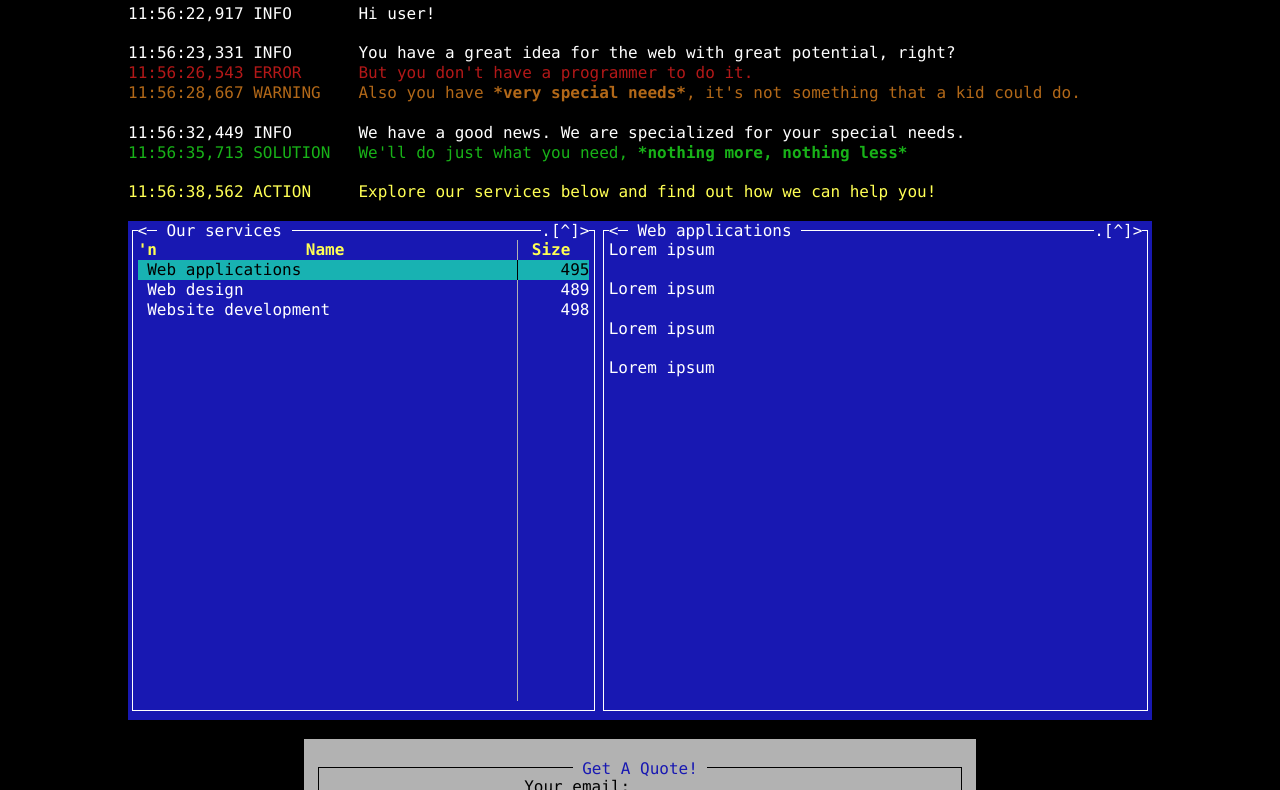
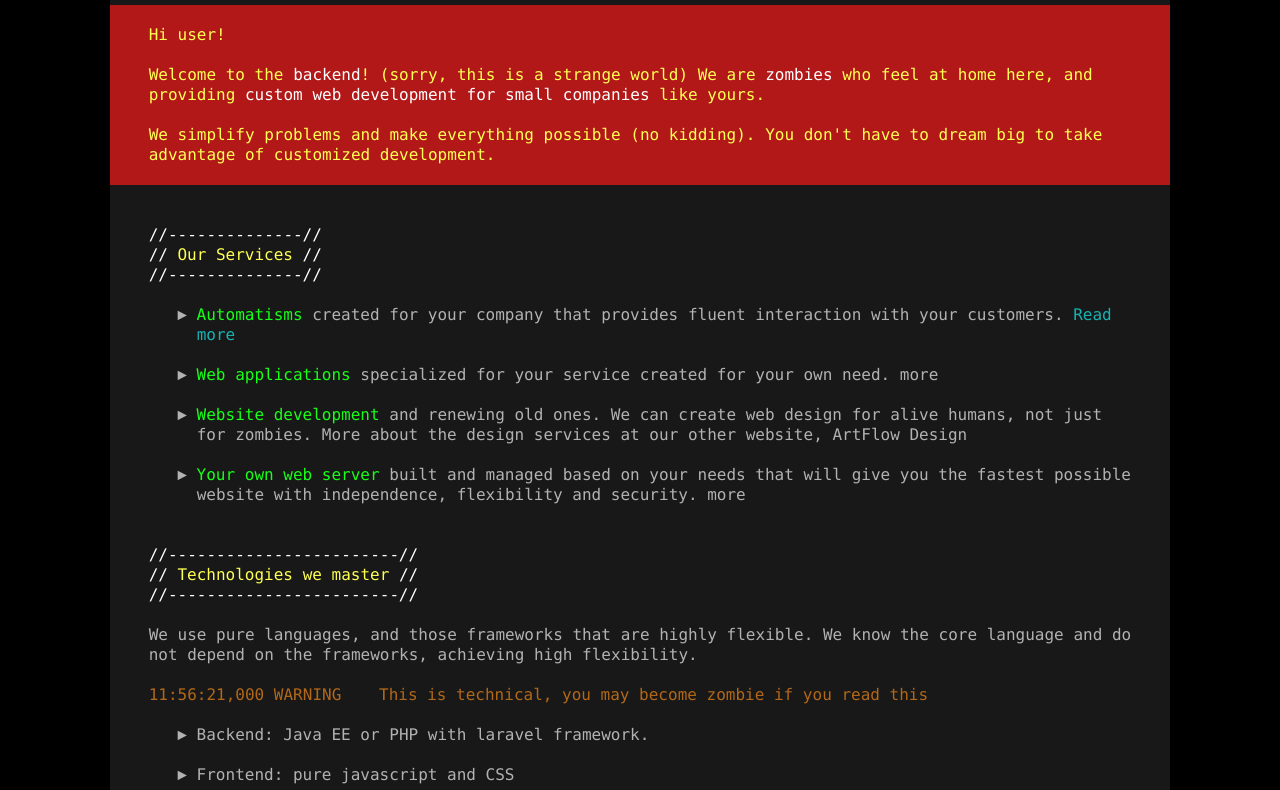
Before and after one commit to ferenci84/dps-website-mc-style_dps-prototype, a plain HTML site: page index.html in a window 1280 px wide. Shown: the part 75-865 px from the top of the page. Drawn offline with Linux system fonts and the light colour scheme.

Commit message:
2018-07-19 15:56

```diff
--- a/index.html
+++ b/index.html
@@ -3,13 +3,16 @@
 <head>
     <meta charset="UTF-8">
     <title>DPS prototype</title>
-    <link rel="stylesheet" href="styles/style.css" />
+    <meta name="viewport" content="width=device-width, initial-scale=1">
+    <link rel="stylesheet" href="styles/style2.css" />
     <script src="scripts/index.js"></script>
 </head>
 <body>
+
+    <div class="main-container">
+
     <header>
         <nav>
-            <div class="logo">Dynamic programming solutions</div>
             <ul>
                 <li><a href="#">Home</a></li>
                 <li><a>Services</a>
@@ -25,77 +28,71 @@
                 <li><a href="#">Get A Quote</a></li>
             </ul>
         </nav>
+    </header>
 
-        <div class="tagline">
-            <h1><span class="log tagline">Web development for your unique needs</span></h1>
+    <div class="container logo">
+        <h1>Dynamic Programming Solutions</h1>
+    </div>
+
+    <article class="container main">
+        <div class="red-box">
+            <p>Hi user!</p>
+            <p>Welcome to the <em>backend</em>! (sorry, this is a strange world) We are <em>zombies</em> who feel at home here, and
+                providing <em>custom web development for small companies</em> like yours.</p>
+            <p>We simplify problems and make everything possible (no kidding). You don't have to dream big to take
+                advantage of customized development.</p>
         </div>
-    </header>
-    <div class="container">
-        <div class="content">
 
-            <p><span class="log info">Hi user!</span></p>
-            <p>
-                <span class="log info">You have a great idea for the web with great potential, right?</span>
-                <span class="log error">But you don't have a programmer to do it.</span>
-                <span class="log warning">Also you have <em>very special needs</em>, it's not something that a kid could do.</span>
+        <div class="main-content">
+            <h2>Our Services</h2>
+            <ul>
+                <li><em>Automatisms</em> created for your company that provides fluent interaction
+                    with your customers. <a href="#">Read more</a></li>
 
-            </p>
-            <p>
-                <span class="log info">We have a good news. We are specialized for your special needs.</span>
-                <span class="log solution">We'll do just what you need, <em>nothing more, nothing less</em></span>
-            </p>
-            <p class="log action">Explore our services below and find out how we can help you!</p>
-        </div>
-    </div>
-    <div class="container">
-        <div class="two-box services">
-            <div class="box listing">
-                <header>
-                    <h1>Our services</h1>
-                </header>
-                <div class="list">
-                    <header><div></div><div></div></header>
-                    <ul class="page-list">
-                        <li><a class="page-selector selected" href="#web-applications"><div>Web applications</div><div data-size=""></div><!--<div data-modify-time="Jun  8 06:36"></div>--></a></li>
-                        <li><a class="page-selector" href="#web-design"><div>Web design</div><div data-size=""></div><!--<div data-modify-time="Jun  8 06:36"></div>--></a></li>
-                        <li><a class="page-selector" href="#website-development"><div>Website development</div><div data-size=""></div><!--<div data-modify-time="Jun  8 06:36"></div>--></a></li>
-                    </ul>
-                    <div class="placeholder"><div></div><div></div><!--<div></div>--></div>
-                </div>
-            </div>
-            <div class="box description" id="web-applications">
-                <header>
-                    <h2>Web applications</h2>
-                </header>
-                <div class="article">
-                    <p>Lorem ipsum</p>
-                    <p>Lorem ipsum</p>
-                    <p>Lorem ipsum</p>
-                    <p>Lorem ipsum</p>
-                </div>
-            </div>
-            <div class="box description" id="web-design">
-                <header>
-                    <h2>Web design</h2>
-                </header>
-                <div class="article">
-                    <p>Lorem ipsum</p>
-                    <p>Lorem ipsum</p>
-                    <p>Lorem ipsum</p>
-                    <p>Lorem ipsum</p>
-                </div>
-            </div>
-            <div class="box description" id="website-development">
-                <header>
-                    <h2>Website development</h2>
-                </header>
-                <div class="article">
-                    <p>Lorem ipsum</p>
-                    <p>Lorem ipsum</p>
-                    <p>Lorem ipsum</p>
-                    <p>Lorem ipsum</p>
-                </div>
-            </div>
+                <li><em>Web applications</em> specialized for your service created for your own need. more</li>
+
+                <li><em>Website development</em> and renewing old ones. We can create web design for alive humans, not
+                    just for zombies. More about the design services at our other website, ArtFlow Design</li>
+
+                <li><em>Your own web server</em> built and managed based on your needs that will give you the fastest
+                    possible website with independence, flexibility and security. more</li>
+            </ul>
+
+            <h2>Technologies we master</h2>
+
+            <p>We use pure languages, and those frameworks that are highly flexible. We know the core language and
+                do not depend on the frameworks, achieving high flexibility.</p>
+
+            <p><span class="log warning">This is technical, you may become zombie if you read this</span></p>
+
+            <ul>
+
+                <li>Backend: Java EE or PHP with laravel framework.</li>
+
+                <li>Frontend: pure javascript and CSS</li>
+
+                <li>Servers: Ubuntu linux server on Amazon AWS EC2</li>
+
+                <li>Database: MySQL and PostgreSQL</li>
+
+            </ul>
+
+            <h2>Everything based on your specific needs</h2>
+
+            <p>We do not use inflexible prebuilt systems. Instead, we do everything based on your own needs in KISS
+                way: keep it stupid simple. You get everything you need, and nothing that you don't.</p>
+
+            <h2>We are a small team</h2>
+
+            <p>Your project will not be lost among 3rd class programmers in a big company. We have just a few team
+            members with complementing skills, who master their own field, thus your project will be handled
+                firsthand by the top developers.</p>
+
+            <h2>Get a quote</h2>
+
+            <p>Tell us what you need. We will get back to you with specific questions and will provide pricing for
+                the project. You will get an answer within 24 hours during business days.</p>
+
         </div>
 
         <div class="form-container">
@@ -123,7 +120,11 @@
                 </div>
             </form>
         </div>
-    </div>
+
+    </article>
+
+    <div class="container can-stretch"></div>
+
     <footer>
         <nav>
             <ul>
@@ -135,5 +136,7 @@
             </ul>
         </nav>
     </footer>
+
+    </div>
 </body>
 </html>
--- /dev/null
+++ b/styles/pagewidth.css
@@ -0,0 +1,239 @@
+body, .main-container {
+  min-width: 298.592px; }
+
+.main-container {
+  max-width: 298.592px; }
+
+@media (min-width: 298.592px) {
+  .main-container {
+    max-width: 298.592px; } }
+@media (min-width: 308.224px) {
+  .main-container {
+    max-width: 308.224px; } }
+@media (min-width: 317.856px) {
+  .main-container {
+    max-width: 317.856px; } }
+@media (min-width: 327.488px) {
+  .main-container {
+    max-width: 327.488px; } }
+@media (min-width: 337.12px) {
+  .main-container {
+    max-width: 337.12px; } }
+@media (min-width: 346.752px) {
+  .main-container {
+    max-width: 346.752px; } }
+@media (min-width: 356.384px) {
+  .main-container {
+    max-width: 356.384px; } }
+@media (min-width: 366.016px) {
+  .main-container {
+    max-width: 366.016px; } }
+@media (min-width: 375.648px) {
+  .main-container {
+    max-width: 375.648px; } }
+@media (min-width: 385.28px) {
+  .main-container {
+    max-width: 385.28px; } }
+@media (min-width: 394.912px) {
+  .main-container {
+    max-width: 394.912px; } }
+@media (min-width: 404.544px) {
+  .main-container {
+    max-width: 404.544px; } }
+@media (min-width: 414.176px) {
+  .main-container {
+    max-width: 414.176px; } }
+@media (min-width: 423.808px) {
+  .main-container {
+    max-width: 423.808px; } }
+@media (min-width: 433.44px) {
+  .main-container {
+    max-width: 433.44px; } }
+@media (min-width: 443.072px) {
+  .main-container {
+    max-width: 443.072px; } }
+@media (min-width: 452.704px) {
+  .main-container {
+    max-width: 452.704px; } }
+@media (min-width: 462.336px) {
+  .main-container {
+    max-width: 462.336px; } }
+@media (min-width: 471.968px) {
+  .main-container {
+    max-width: 471.968px; } }
+@media (min-width: 491.232px) {
+  .main-container {
+    max-width: 491.232px; } }
+@media (min-width: 500.864px) {
+  .main-container {
+    max-width: 500.864px; } }
+@media (min-width: 510.496px) {
+  .main-container {
+    max-width: 510.496px; } }
+@media (min-width: 520.128px) {
+  .main-container {
+    max-width: 520.128px; } }
+@media (min-width: 529.76px) {
+  .main-container {
+    max-width: 529.76px; } }
+@media (min-width: 539.392px) {
+  .main-container {
+    max-width: 539.392px; } }
+@media (min-width: 549.024px) {
+  .main-container {
+    max-width: 549.024px; } }
+@media (min-width: 558.656px) {
+  .main-container {
+    max-width: 558.656px; } }
+@media (min-width: 568.288px) {
+  .main-container {
+    max-width: 568.288px; } }
+@media (min-width: 577.92px) {
+  .main-container {
+    max-width: 577.92px; } }
+@media (min-width: 587.552px) {
+  .main-container {
+    max-width: 587.552px; } }
+@media (min-width: 597.184px) {
+  .main-container {
+    max-width: 597.184px; } }
+@media (min-width: 606.816px) {
+  .main-container {
+    max-width: 606.816px; } }
+@media (min-width: 616.448px) {
+  .main-container {
+    max-width: 616.448px; } }
+@media (min-width: 626.08px) {
+  .main-container {
+    max-width: 626.08px; } }
+@media (min-width: 635.712px) {
+  .main-container {
+    max-width: 635.712px; } }
+@media (min-width: 645.344px) {
+  .main-container {
+    max-width: 645.344px; } }
+@media (min-width: 654.976px) {
+  .main-container {
+    max-width: 654.976px; } }
+@media (min-width: 664.608px) {
+  .main-container {
+    max-width: 664.608px; } }
+@media (min-width: 674.24px) {
+  .main-container {
+    max-width: 674.24px; } }
+@media (min-width: 693.504px) {
+  .main-container {
+    max-width: 683.872px; } }
+@media (min-width: 712.768px) {
+  .main-container {
+    max-width: 693.504px; } }
+@media (min-width: 732.032px) {
+  .main-container {
+    max-width: 703.136px; } }
+@media (min-width: 751.296px) {
+  .main-container {
+    max-width: 712.768px; } }
+@media (min-width: 770.56px) {
+  .main-container {
+    max-width: 722.4px; } }
+@media (min-width: 789.824px) {
+  .main-container {
+    max-width: 732.032px; } }
+@media (min-width: 809.088px) {
+  .main-container {
+    max-width: 741.664px; } }
+@media (min-width: 828.352px) {
+  .main-container {
+    max-width: 751.296px; } }
+@media (min-width: 847.616px) {
+  .main-container {
+    max-width: 760.928px; } }
+@media (min-width: 886.144px) {
+  .main-container {
+    max-width: 780.192px; } }
+@media (min-width: 905.408px) {
+  .main-container {
+    max-width: 789.824px; } }
+@media (min-width: 924.672px) {
+  .main-container {
+    max-width: 799.456px; } }
+@media (min-width: 943.936px) {
+  .main-container {
+    max-width: 809.088px; } }
+@media (min-width: 963.2px) {
+  .main-container {
+    max-width: 818.72px; } }
+@media (min-width: 982.464px) {
+  .main-container {
+    max-width: 828.352px; } }
+@media (min-width: 1001.728px) {
+  .main-container {
+    max-width: 837.984px; } }
+@media (min-width: 1020.992px) {
+  .main-container {
+    max-width: 847.616px; } }
+@media (min-width: 1040.256px) {
+  .main-container {
+    max-width: 857.248px; } }
+@media (min-width: 1059.52px) {
+  .main-container {
+    max-width: 866.88px; } }
+@media (min-width: 1069.152px) {
+  .main-container {
+    max-width: 876.512px; } }
+@media (min-width: 1078.784px) {
+  .main-container {
+    max-width: 886.144px; } }
+@media (min-width: 1088.416px) {
+  .main-container {
+    max-width: 895.776px; } }
+@media (min-width: 1098.048px) {
+  .main-container {
+    max-width: 905.408px; } }
+@media (min-width: 1107.68px) {
+  .main-container {
+    max-width: 915.04px; } }
+@media (min-width: 1117.312px) {
+  .main-container {
+    max-width: 924.672px; } }
+@media (min-width: 1126.944px) {
+  .main-container {
+    max-width: 934.304px; } }
+@media (min-width: 1136.576px) {
+  .main-container {
+    max-width: 943.936px; } }
+@media (min-width: 1146.208px) {
+  .main-container {
+    max-width: 953.568px; } }
+@media (min-width: 1165.472px) {
+  .main-container {
+    max-width: 972.832px; } }
+@media (min-width: 1175.104px) {
+  .main-container {
+    max-width: 982.464px; } }
+@media (min-width: 1184.736px) {
+  .main-container {
+    max-width: 992.096px; } }
+@media (min-width: 1194.368px) {
+  .main-container {
+    max-width: 1001.728px; } }
+@media (min-width: 1204px) {
+  .main-container {
+    max-width: 1011.36px; } }
+@media (min-width: 1213.632px) {
+  .main-container {
+    max-width: 1020.992px; } }
+@media (min-width: 1223.264px) {
+  .main-container {
+    max-width: 1030.624px; } }
+@media (min-width: 1232.896px) {
+  .main-container {
+    max-width: 1040.256px; } }
+@media (min-width: 1242.528px) {
+  .main-container {
+    max-width: 1049.888px; } }
+@media (min-width: 1252.16px) {
+  .main-container {
+    max-width: 1059.52px; } }
+
+/*# sourceMappingURL=pagewidth.css.map */
```
Also changed, not shown: index-1.html (deleted, +0 -146 lines), index-2.html (deleted, +0 -142 lines), 1 other file.
